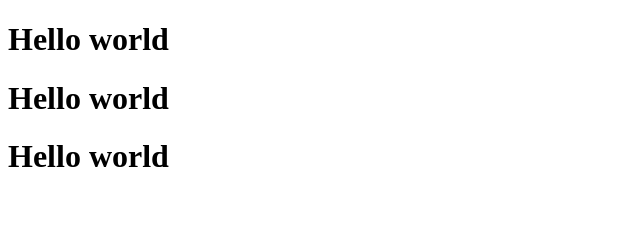
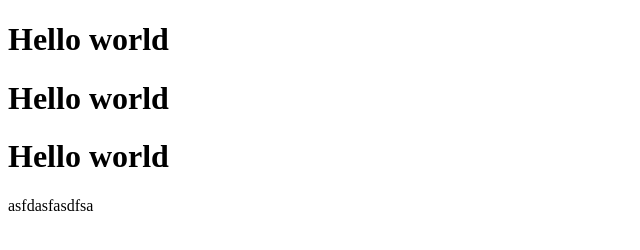
Before and after one commit to mufliha123/sample, a plain HTML site: page index.html in a window 1280 px wide. Shown: the whole page, without its empty margins (0-640 px from the left). Drawn offline with Linux system fonts and the light colour scheme.

Commit message:
Update index.html

```diff
--- a/index.html
+++ b/index.html
@@ -9,5 +9,6 @@
     <h1>Hello world</h1>
     <h1>Hello world</h1>
     <h1>Hello world</h1>
+    asfdasfasdfsa
 </body>
 </html>
```
